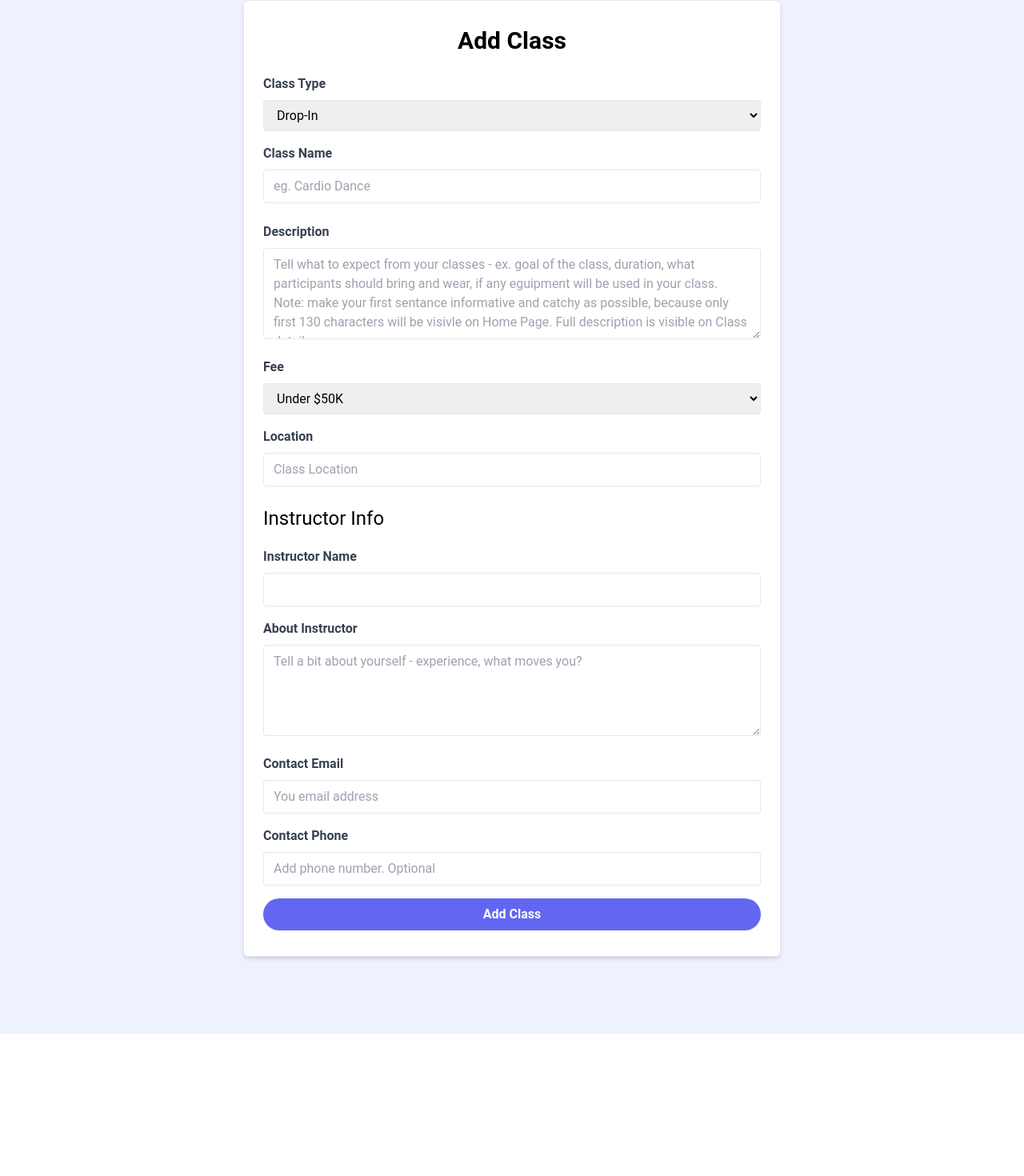
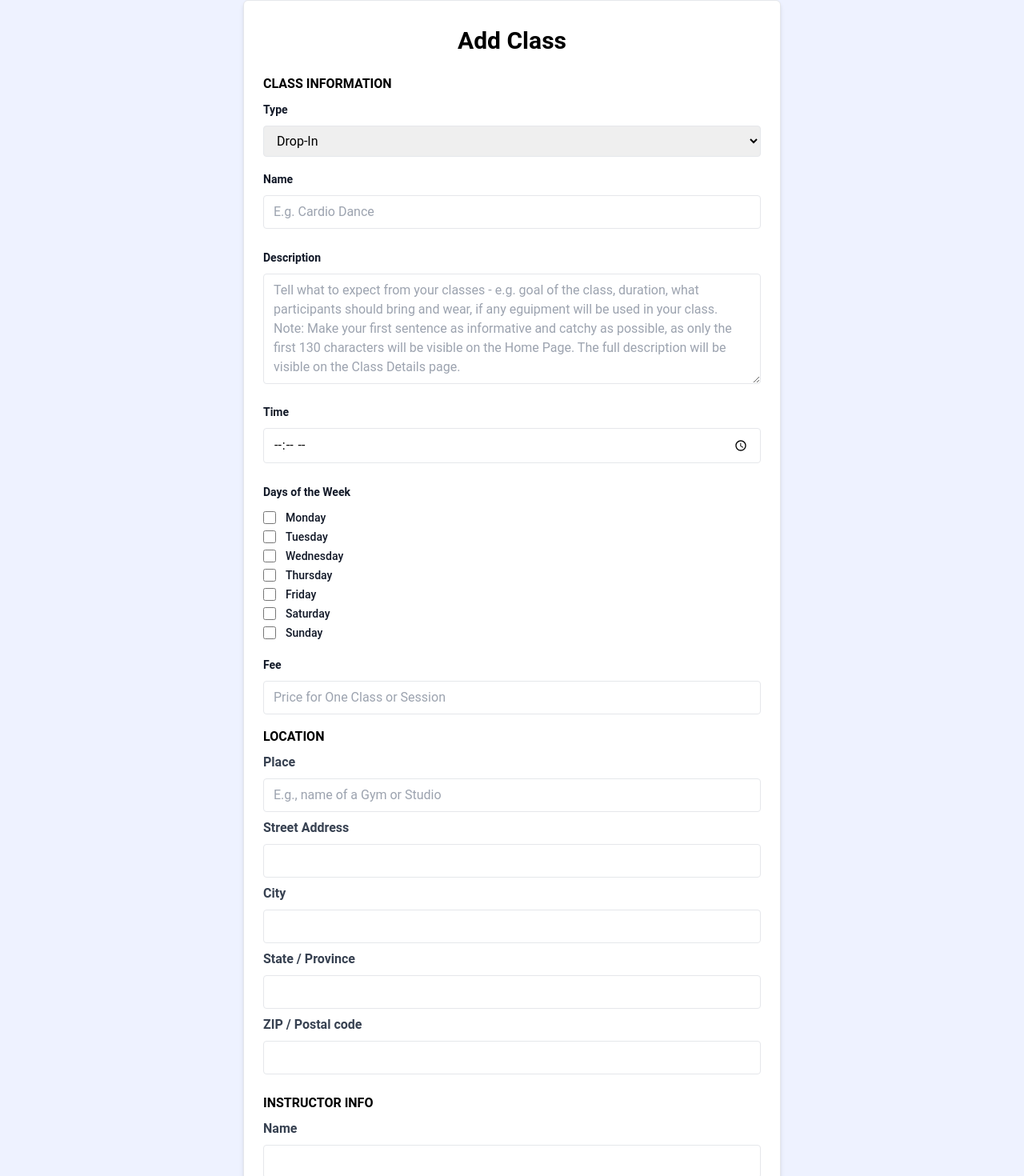
Before and after one commit to akarlovskaya/react-fitness-classes-board, a React (Vite) app: page /add-class in a window 1280 px wide. Shown: the part 177-1647 px from the top of the page at 80% size. Before the commit the page ends 1469 px from the top, so only its background shows below. Built offline with nearby package versions, Linux system fonts and the light colour scheme.

Commit message:
extend and modify form

```diff
--- a/src/pages/AddClassPage.jsx
+++ b/src/pages/AddClassPage.jsx
@@ -6,10 +6,12 @@ const AddClassPage = () => {
         <div className="container m-auto max-w-2xl py-24">
         <div className="bg-white px-6 py-8 mb-4 shadow-md rounded-md border m-4 md:m-0">
         <form>
-            <h2 className="text-3xl text-center font-semibold mb-6">Add Class</h2>
+            <h1 className="text-3xl text-center font-semibold mb-6">Add Class</h1>
 
+            <fieldset>
+                <legend className="font-semibold uppercase mb-2 mt-8">Class Information</legend>
                 <div className="mb-4">
-            <label htmlFor="type" className="block text-gray-700 font-bold mb-2">Class Type</label >
+                <label htmlFor="type" className="block text-sm font-semibold leading-6 text-gray-900 mb-2">Type</label>
                 <select
                     id="type"
                     name="type"
@@ -21,67 +23,204 @@ const AddClassPage = () => {
                 </div>
 
             <div className="mb-4">
-            <label className="block text-gray-700 font-bold mb-2">Class Name</label>
+            <label
+                htmlFor="title"
+                className="block text-sm font-semibold leading-6 text-gray-900 mb-2">Name</label>
             <input
                 type="text"
                 id="title"
                 name="title"
                 className="border rounded w-full py-2 px-3 mb-2"
-                placeholder="eg. Cardio Dance"
+                placeholder="E.g. Cardio Dance"
                 required
             />
             </div>
+
             <div className="mb-4">
             <label
                 htmlFor="description"
-            className="block text-gray-700 font-bold mb-2">Description</label>
+                className="block text-sm font-semibold leading-6 text-gray-900 mb-2">Description</label>
             <textarea
                 id="description"
                 name="description"
                 className="border rounded w-full py-2 px-3"
-                rows="4"
-                placeholder="Tell what to expect from your classes - ex. goal of the class, duration, what participants should bring and wear, if any eguipment will be used in your class. Note: make your first sentance informative and catchy as possible, because only first 130 characters will be visivle on Home Page. Full description is visible on Class details page."
-            ></textarea>
+                rows="5"
+                placeholder="Tell what to expect from your classes - e.g. goal of the class, duration, what participants should bring and wear, if any eguipment will be used in your class. Note: Make your first sentence as informative and catchy as possible, as only the first 130 characters will be visible on the Home Page. The full description will be visible on the Class Details page.">
+                </textarea>
             </div>
 
             <div className="mb-4">
-            <label htmlFor="type" className="block text-gray-700 font-bold mb-2">Fee</label>
-            <select
-                id="fee"
-                name="fee"
-            className="border rounded w-full py-2 px-3"required>
-                <option value="Under $50K">Under $50K</option>
-                <option value="$50K - 60K">$50K - $60K</option>
-                <option value="$60K - 70K">$60K - $70K</option>
-                <option value="$70K - 80K">$70K - $80K</option>
-                <option value="$80K - 90K">$80K - $90K</option>
-                <option value="$90K - 100K">$90K - $100K</option>
-                <option value="$100K - 125K">$100K - $125K</option>
-                <option value="$125K - 150K">$125K - $150K</option>
-                <option value="$150K - 175K">$150K - $175K</option>
-                <option value="$175K - 200K">$175K - $200K</option>
-                <option value="Over $200K">Over $200K</option>
-            </select>
-            </div>
-
-            <div className='mb-4'>
-            <label className='block text-gray-700 font-bold mb-2'>
-                Location
-            </label>
+            <label
+                htmlFor="time"
+                className="block text-sm font-semibold leading-6 text-gray-900 mb-2">Time</label>
             <input
-                type='text'
-                id='location'
-                name='location'
-            className='border rounded w-full py-2 px-3 mb-2'
-                placeholder='Class Location'
+                type="time"
+                id="time"
+                name="time"
+                className="border rounded w-full py-2 px-3 mb-2"
                 required
             />
             </div>
 
-            <h3 className="text-2xl mb-5">Instructor Info</h3>
+            <fieldset>
+            <legend class="block text-sm font-semibold leading-6 text-gray-900 mb-2">Days of the Week</legend>
+            <div class="mb-4">
+              <div class="relative flex gap-x-3">
+                <div class="flex h-6 items-center">
+                  <input id="monday" name="monday" type="checkbox" class="h-4 w-4 rounded border-gray-300 text-indigo-600 focus:ring-indigo-600"/>
+                </div>
+                <div class="text-sm leading-6">
+                  <label for="monday" class="font-medium text-gray-900">Monday</label>
+                </div>
+              </div>
+              <div class="relative flex gap-x-3">
+                <div class="flex h-6 items-center">
+                  <input id="tuesday" name="tuesday" type="checkbox" class="h-4 w-4 rounded border-gray-300 text-indigo-600 focus:ring-indigo-600"/>
+                </div>
+                <div class="text-sm leading-6">
+                  <label for="tuesday" class="font-medium text-gray-900">Tuesday</label>
+                </div>
+              </div>
+              <div class="relative flex gap-x-3">
+                <div class="flex h-6 items-center">
+                  <input id="wednesday" name="wednesday" type="checkbox" class="h-4 w-4 rounded border-gray-300 text-indigo-600 focus:ring-indigo-600"/>
+                </div>
+                <div class="text-sm leading-6">
+                  <label for="wednesday" class="font-medium text-gray-900">Wednesday</label>
+                </div>
+              </div>
+              <div class="relative flex gap-x-3">
+                <div class="flex h-6 items-center">
+                  <input id="thursday" name="thursday" type="checkbox" class="h-4 w-4 rounded border-gray-300 text-indigo-600 focus:ring-indigo-600"/>
+                </div>
+                <div class="text-sm leading-6">
+                  <label for="thursday" class="font-medium text-gray-900">Thursday</label>
+                </div>
+              </div>
+              <div class="relative flex gap-x-3">
+                <div class="flex h-6 items-center">
+                  <input id="friday" name="friday" type="checkbox" class="h-4 w-4 rounded border-gray-300 text-indigo-600 focus:ring-indigo-600"/>
+                </div>
+                <div class="text-sm leading-6">
+                  <label for="friday" class="font-medium text-gray-900">Friday</label>
+                </div>
+              </div>
+              <div class="relative flex gap-x-3">
+                <div class="flex h-6 items-center">
+                  <input id="saturday" name="saturday" type="checkbox" class="h-4 w-4 rounded border-gray-300 text-indigo-600 focus:ring-indigo-600"/>
+                </div>
+                <div class="text-sm leading-6">
+                  <label for="saturday" class="font-medium text-gray-900">Saturday</label>
+                </div>
+              </div>
+              <div class="relative flex gap-x-3">
+                <div class="flex h-6 items-center">
+                  <input id="sunday" name="sunday" type="checkbox" class="h-4 w-4 rounded border-gray-300 text-indigo-600 focus:ring-indigo-600"/>
+                </div>
+                <div class="text-sm leading-6">
+                  <label for="sunday" class="font-medium text-gray-900">Sunday</label>
+                </div>
+              </div>
+            </div>
+          </fieldset>
+
+            {/* <div className="mb-4">
+            <label htmlFor="type" className="block text-gray-700 font-bold mb-2">Day</label>
+            <select
+                id="day"
+                name="day"
+            className="border rounded w-full py-2 px-3"required>
+                <option value="Monday">Monday</option>
+                <option value="Tuesday">Tuesday</option>
+                <option value="Wednesday">Wednesday</option>
+                <option value="Thursday">Thursday</option>
+                <option value="Friday">Friday</option>
+                <option value="Saturday">Saturday</option>
+                <option value="Sunday">Sunday</option>
+            </select>
+            </div> */}
 
             <div className="mb-4">
-            <label htmlFor="instructor" className="block text-gray-700 font-bold mb-2">Instructor Name</label>
+            <label
+                htmlFor="fee"
+                className="block text-sm font-semibold leading-6 text-gray-900 mb-2">Fee</label>
+            <input
+                type="text"
+                id="fee"
+                name="fee"
+                className="border rounded w-full py-2 px-3"
+                placeholder="Price for One Class or Session"
+                required
+            />
+            </div>
+            </fieldset>
+
+            <fieldset>
+            <legend className="font-semibold uppercase mb-2 mt-10">Location</legend>
+                <div className='mb-4'>
+                    <label htmlFor="place" className='block text-gray-700 font-bold mb-2'>
+                        Place
+                    </label>
+                    <input
+                        type='text'
+                        id='place'
+                        name='place'
+                        className='border rounded w-full py-2 px-3 mb-2'
+                        placeholder='E.g., name of a Gym or Studio'
+                        required
+                    />
+
+                    <label htmlFor="address" className='block text-gray-700 font-bold mb-2'>
+                        Street Address
+                    </label>
+                    <input
+                        type='text'
+                        id='address'
+                        name='address'
+                        className='border rounded w-full py-2 px-3 mb-2'
+                        required
+                    />
+
+                    <label htmlFor="city" className='block text-gray-700 font-bold mb-2'>
+                        City
+                    </label>
+                    <input
+                        type='text'
+                        id='city'
+                        name='city'
+                    className='border rounded w-full py-2 px-3 mb-2'
+                        required
+                    />
+
+                    <label htmlFor="region" className='block text-gray-700 font-bold mb-2'>
+                        State / Province
+                    </label>
+                    <input
+                        type='text'
+                        id='region'
+                        name='region'
+                        className='border rounded w-full py-2 px-3 mb-2'
+                        required
+                    />
+                    <label htmlFor="postal-code" className='block text-gray-700 font-bold mb-2'>
+                        ZIP / Postal code
+                    </label>
+                    <input
+                        type='text'
+                        id='postal-code'
+                        name='postal-code'
+                        className='border rounded w-full py-2 px-3 mb-2'
+                        required
+                    />
+
+                </div>
+            </fieldset>
+
+
+            <fieldset>
+            <legend className="font-semibold uppercase mb-2 mt-8">Instructor Info</legend>
+            <div className="mb-4">
+            <label htmlFor="instructor" className="block text-gray-700 font-bold mb-2">Name</label>
             <input
                 type="text"
                 id="instructor"
@@ -93,7 +232,7 @@ const AddClassPage = () => {
             <label
                 htmlFor="about_instructor"
             className="block text-gray-700 font-bold mb-2"
-                >About Instructor</label>
+                >About You</label>
             <textarea
                 id="about_instructor"
                 name="about_instructor"
@@ -128,6 +267,8 @@ const AddClassPage = () => {
                 placeholder="Add phone number. Optional"
             />
             </div>
+            </fieldset>
+
 
             <div>
             <button
```
Lines whose indentation alone changed are shown as unchanged.
